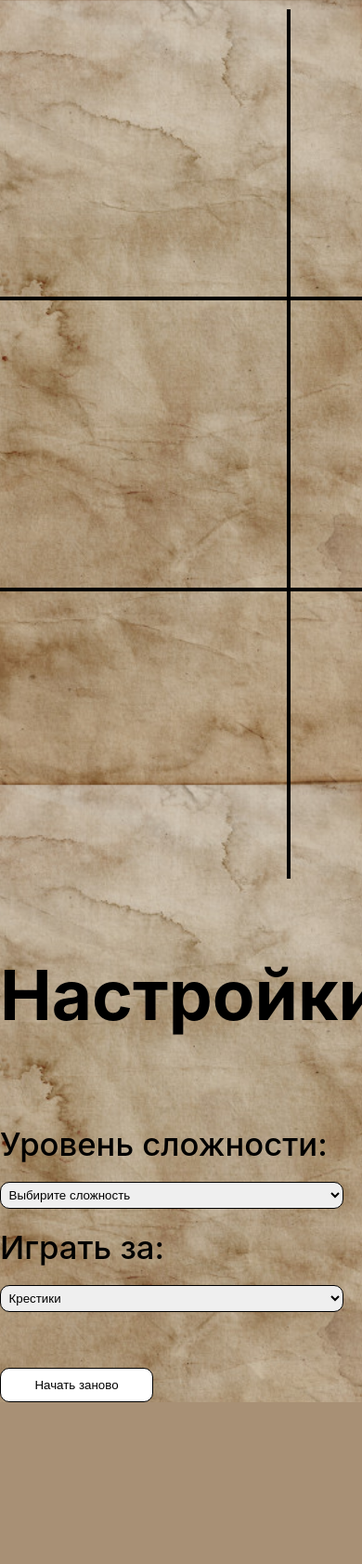
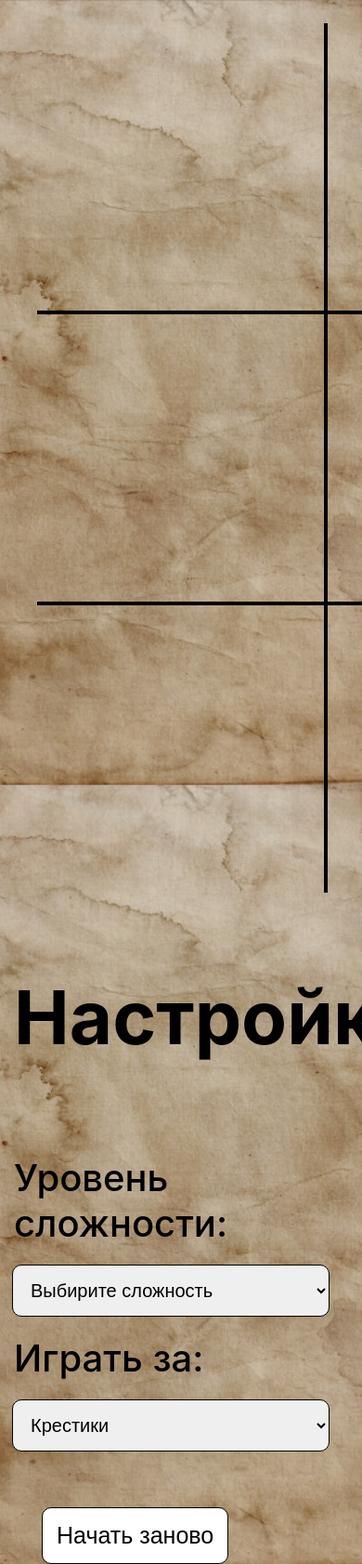
Before and after one commit to AglAnton/aglanton.github.io, a PHP site: page / in a window 390 px wide; the page is wider, and only the part inside the window is pictured. Shown: that part at 93% size. Before the commit the page ends 1508 px from the top of that part, so only its background shows below. Run offline with PHP 8.4, Linux system fonts and the light colour scheme.

Commit message:
Update style.css

```diff
--- a/tic-tac-toe/css/style.css
+++ b/tic-tac-toe/css/style.css
@@ -101,8 +101,13 @@ select {
 /**********************************  адаптация  *****************************/
 
 @media only screen and (max-width: 1080px){
-	body{
-		margin: 10px 0 0 0;
+	html, body {
+		margin: 0;
+		height: 100%
+	}
+
+	body {
+		padding: 25px 15px 50px 15px;
 	}
 
 	#forma {
@@ -110,12 +115,32 @@ select {
 		width: 100%;
 	}
 
+	#forma h3 {
+		font-size: 60pt;
+	}
+
+	#forma p {
+		font-size: 30pt;
+	}
+
+	select {
+		font-size: 20px;
+		padding: 15px;
+	}
+
+	button {
+		width: auto;
+		padding: 15px;
+		margin-left: 30px;
+		font-size: 25px;
+	}
+
 	#field {
 		display: inline-block;
 		margin-right: -4px;
 		width: 940px;
 		height: 940px;
-		margin: 0 auto;
+		margin-left: 25px;
 	}
 
 	#field * {
@@ -123,14 +148,6 @@ select {
 		padding: 0;
 		width: 309px;
 		height: 309px;
-	}
-
-	#forma h3 {
-		font-size: 56pt;
-	}
-
-	#forma p {
-		font-size: 26pt;
 	}
 
 	#field-2, #field-5, #field-8 {
```
